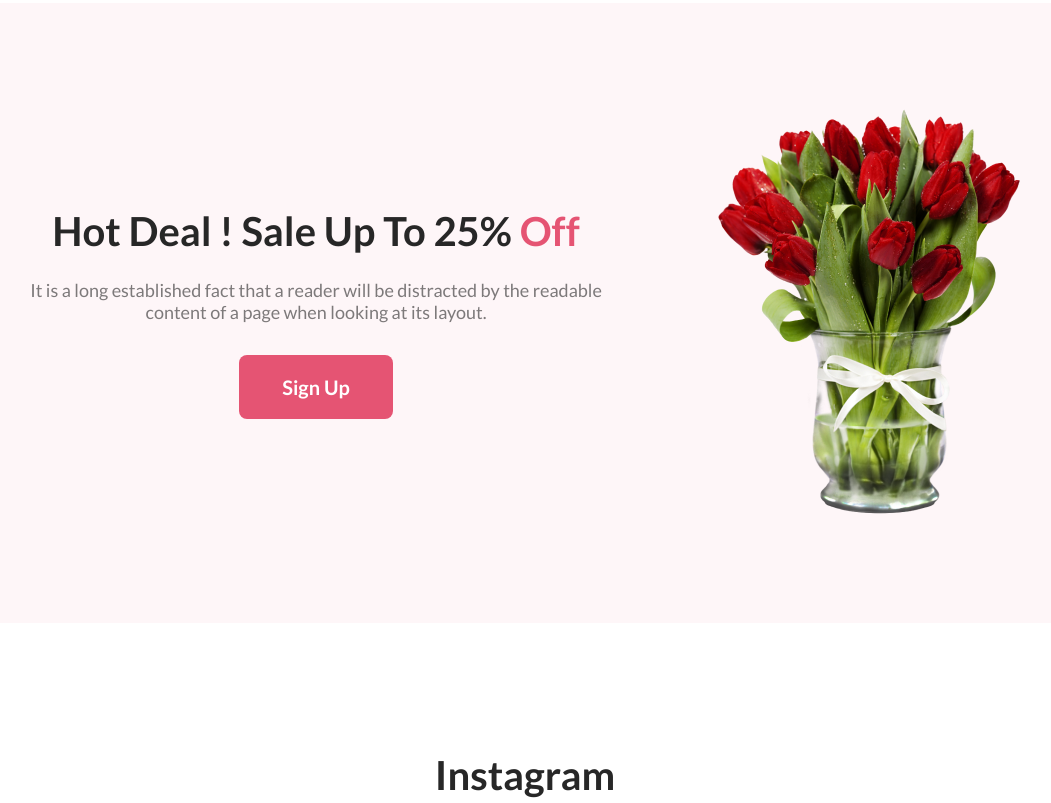
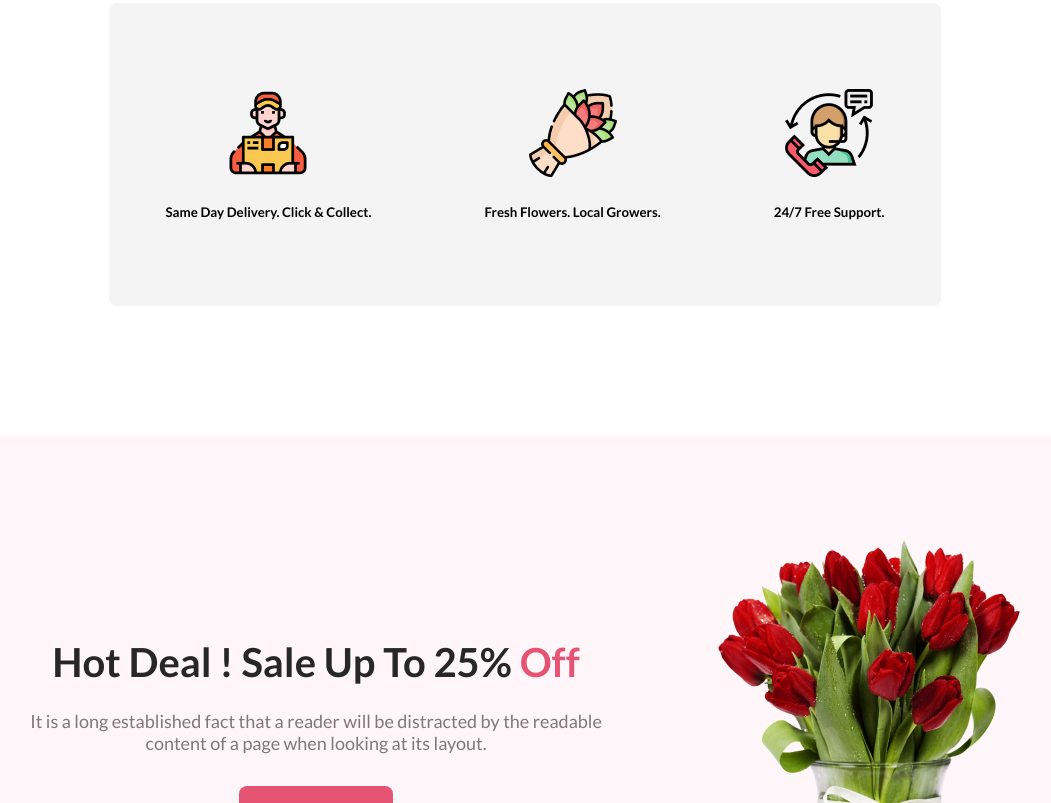
Before and after one commit to sagor995/flower-shop-assignment, a plain HTML site: page index.html in a window 1280 px wide. Shown: the part 1812-2615 px from the top of the page, without its empty margins (115-1166 px from the left). Drawn offline with Linux system fonts and the light colour scheme.

Commit message:
Extra section done

```diff
--- a/asset/styles.css
+++ b/asset/styles.css
@@ -113,7 +113,21 @@
     width: 250px;
 }
 
+/* Extra section starts */
+.extra-section {
+    border-radius: 8px;
+    background: rgba(39, 39, 39, 0.05);
+    display: flex;
+    justify-content: space-around;
+    align-items: center;
+    padding-top: 86px;
+    padding-bottom: 86px;
+    margin-bottom: 128px;
+}
 
+.extra-box h5 {
+    margin-top: 24px;
+}
 
 /* hot deals section starts */
 .hot-deals-section {
--- a/index.html
+++ b/index.html
@@ -69,6 +69,21 @@
             <h5><u>Pink Flower Tree</u></h5>
           </div>
         </div>
+
+        <div class="extra-section">
+          <div class="extra-box">
+            <img src="Flower-Asset/Group57.png" alt="" class="extra-img1" />
+            <h5 class="extra-text1">Same Day Delivery. Click & Collect.</h5>
+          </div>
+          <div class="extra-box">
+            <img src="Flower-Asset/Group58.png" alt="" class="extra-img2" />
+            <h5 class="extra-text2">Fresh Flowers. Local Growers.</h5>
+          </div>
+          <div class="extra-box">
+            <img src="Flower-Asset/Group59.png" alt="" class="extra-img3" />
+            <h5 class="extra-text3">24/7 Free Support.</h5>
+          </div>
+        </div>
       </div>
     </header>
     <main>
```
Also changed, not shown: Flower-Asset/Group59.png (renamed from Flower-Asset/Group 59.png).
